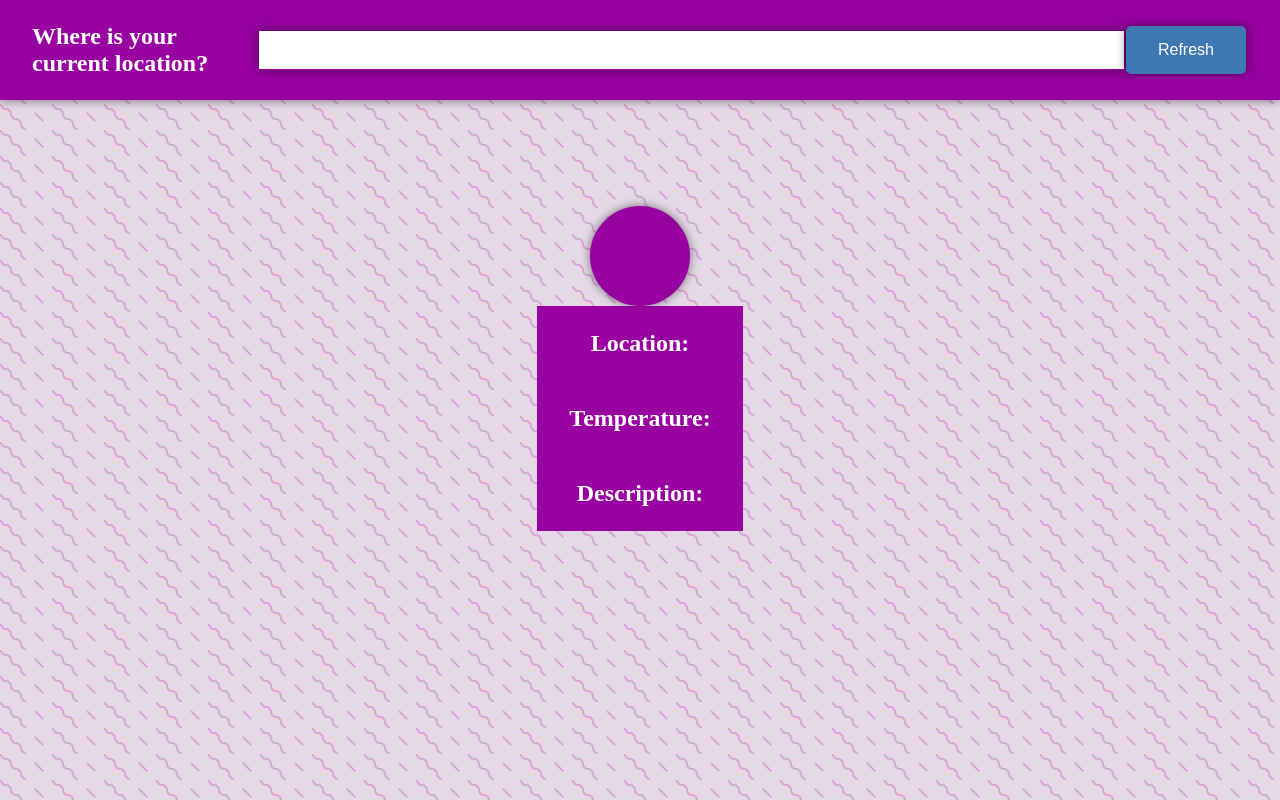
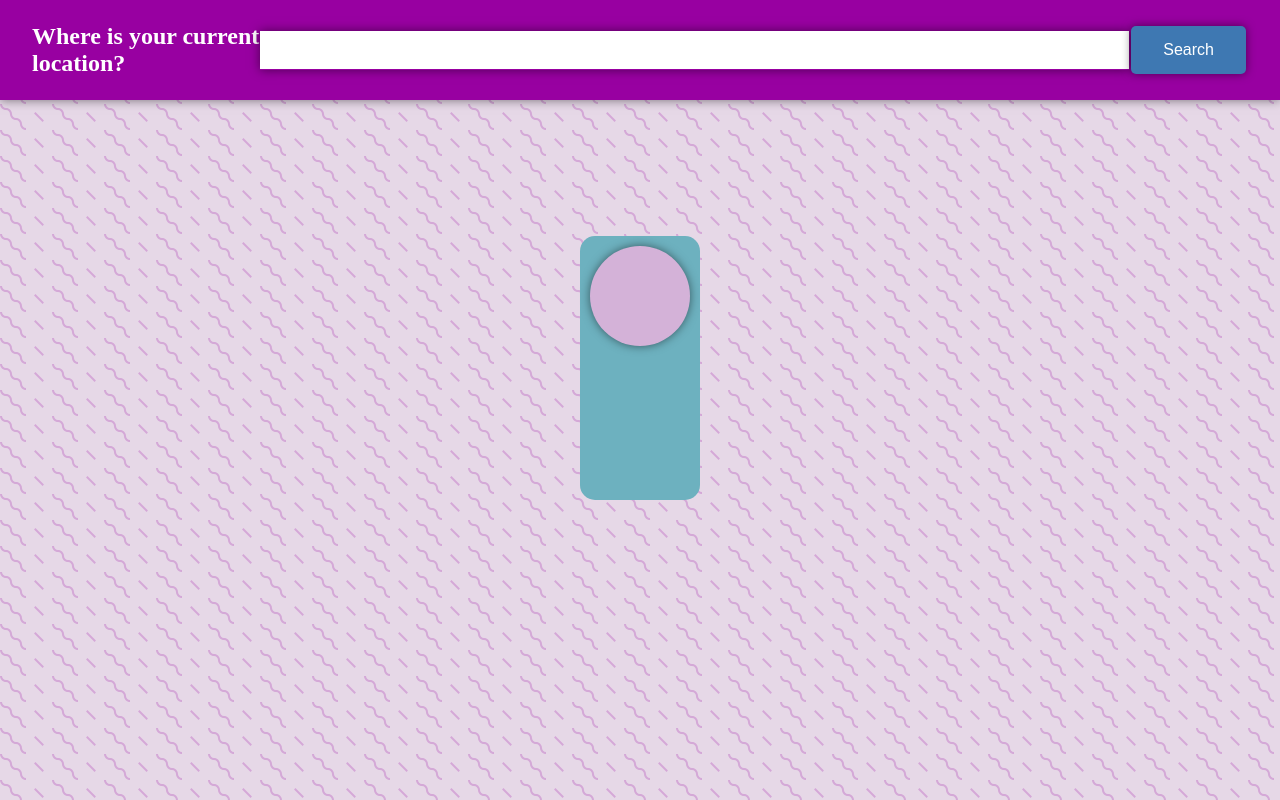
Before and after one commit to JuniorBaez-ux/WeatherAPI, a plain HTML site: page index.html in a window 1280 px wide. Drawn offline with Linux system fonts and the light colour scheme; no server answers.

Commit message:
Implementing style of the page

```diff
--- a/index.html
+++ b/index.html
@@ -12,7 +12,7 @@
     <div class="nav">
         <label for="searchBox">Where is your current location?</label>
         <input type="text" id="search">
-        <button onclick="fetchWeather()">Refresh</button>
+        <button onclick="fetchWeather()">Search</button>
     </div>
 
     <div class="weather">
@@ -21,15 +21,12 @@
                 <img src="" alt="">
             </div>
             <div class="weather-location">
-                <p>Location: </p>
                 <p id="place"></p>
             </div>
             <div class="weather-temp">
-                <p>Temperature:</p>
                 <p id="temp"></p>
             </div>
             <div class="weather-desc">
-                <p>Description:</p>
                 <p id="desc"></p>
             </div>
         </div>
--- a/style.css
+++ b/style.css
@@ -93,10 +93,12 @@ body {
         box-shadow: 0px 0px 10px rgba(0, 0, 0, 0.5);
     }
 
+
+
     .weather-icon{
         width: 100px;
         height: 100px;
-        background-color: #9800a1;
+        background-color: #D4B2D8;
         border-radius: 50%;
         margin: 0 auto;
         display: flex;
@@ -107,11 +109,11 @@ body {
 
     .weather-location{
         display: flex;
+        flex
         justify-content: center;
         align-items: center;
         width: 100%;
         height: 100%;
-        background-color: #9800a1;
         color: #fff;
         font-size: 1.5rem;
         font-weight: bold;
@@ -125,7 +127,6 @@ body {
         align-items: center;
         width: 100%;
         height: 100%;
-        background-color: #9800a1;
         color: #fff;
         font-size: 1.5rem;
         font-weight: bold;
@@ -139,10 +140,17 @@ body {
         align-items: center;
         width: 100%;
         height: 100%;
-        background-color: #9800a1;
         color: #fff;
         font-size: 1.5rem;
         font-weight: bold;
         padding: 0 2rem;
         box-sizing: border-box;
     }
+
+    .weather-info{
+        background-color: #6DB1BF;
+        border-radius: 15px;
+        display: flex;
+        flex-direction: column;
+        padding: 10px;
+    }
```
